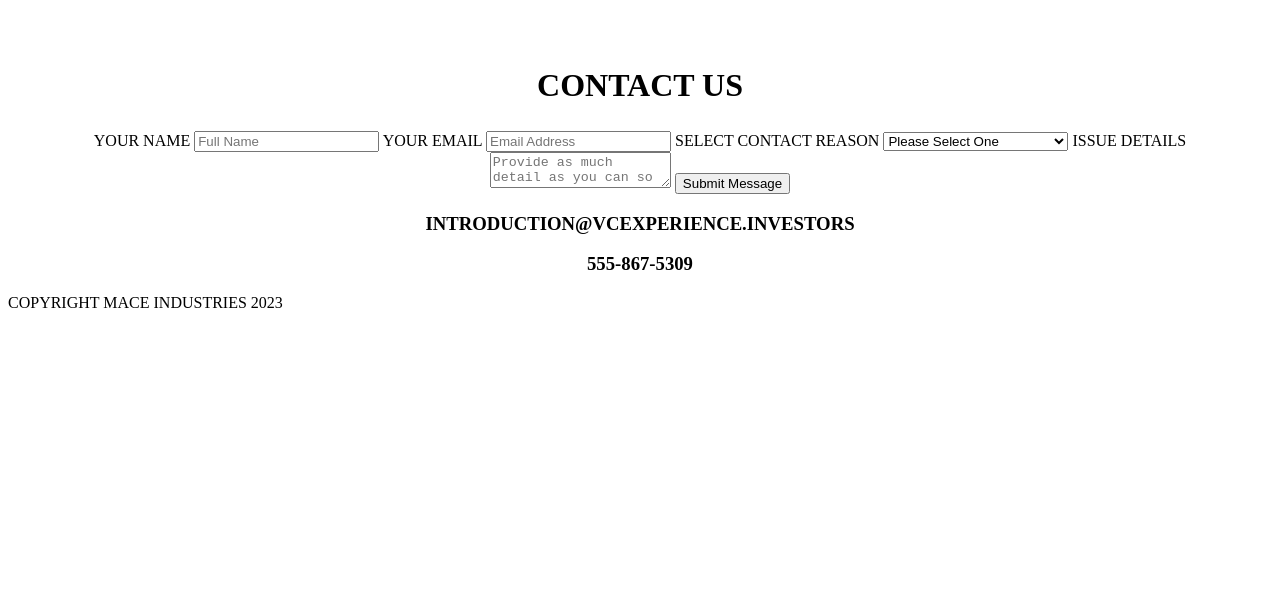
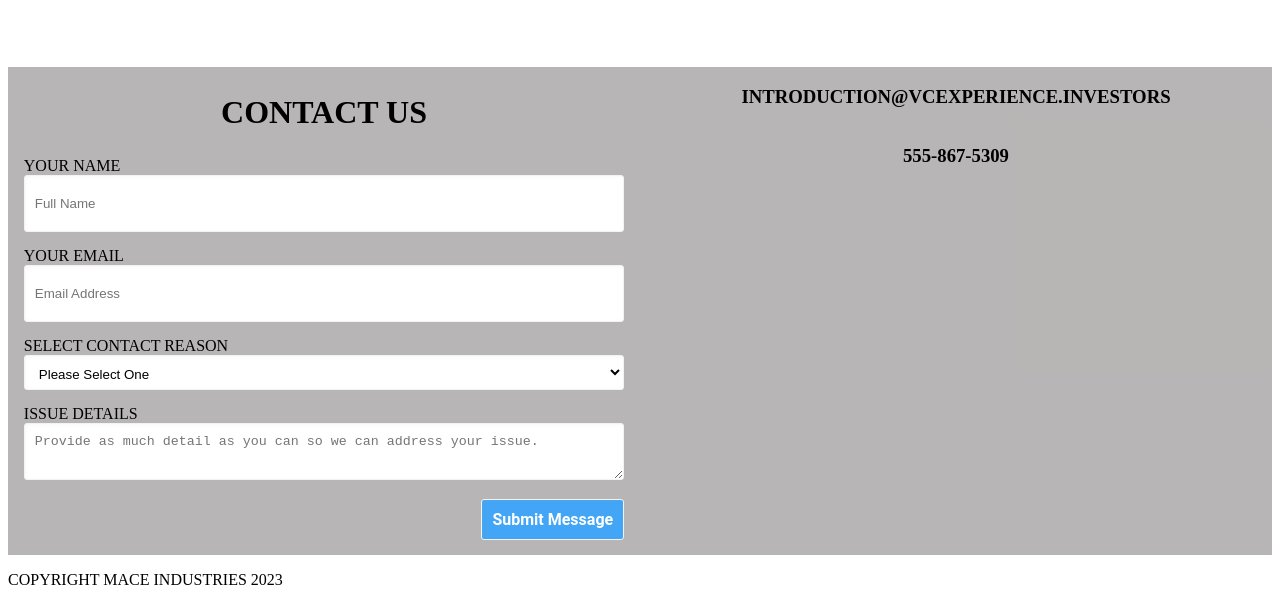
Before and after one commit to pinetechnician/MACE_industries, a plain HTML site: page index.html in a window 1280 px wide. Shown: the part 2423-3028 px from the top of the page. Before the commit the page ends 2751 px from the top, so only its background shows below. Drawn offline with Linux system fonts and the light colour scheme.

Commit message:
Update styles for contact.css
Contact form styles

```diff
--- a/styles.css
+++ b/styles.css
@@ -162,6 +162,21 @@ h2 {
     .banner h1 {
         font-size: 4rem;
     }
+
+    #contact {
+        flex-direction: column;
+        align-items: center;
+    }
+
+    .container {
+        width: 100%;
+    }
+}
+
+@media only screen and (min-width: 983px) {
+    .container {
+        width: 50%;
+    }
 }
 
 @media only screen and (max-width: 815px) {
@@ -181,7 +196,10 @@ h2 {
         padding-top: 20px;
         padding-bottom: 20px;
     }
+
 }
+
+
 
 @media only screen and (max-width: 632px) {
     .team h3 {
@@ -216,3 +234,76 @@ h2 {
         display: none;
     }
 }
+
+#contact{
+    display: flex;
+}
+
+.contact-form {
+    display: table;
+    text-align: left;
+    width: 95%;
+}
+
+input,
+select,
+textarea {
+  background-color: #FFFFFF;
+  border: 1px solid #F2F3F5;
+  border-radius: 3px;
+  box-shadow: inset 1px 1px 3px 0 rgba(189,191,192,0.10);
+  height: 35px;
+  margin-bottom: 15px;
+  padding: 10px;
+  transition: border-color 0.5s ease;
+  width: -webkit-fill-available; /*for some reason, it only works when I use this!!!*/
+  /*width: calc(100%);*/
+}
+
+input:active,
+input:focus,
+textarea:active,
+textarea:focus {
+    border: solid 1px #42A5F5;
+    outline: none;
+}
+
+.container {
+    background-color: rgba(166, 163, 163, 0.8);
+    display: flex;
+    flex-direction: column;
+    align-items: center;
+
+}
+
+.button {
+    border-radius: 3px;
+    color: #FFFFFF;
+    display: inline-block;
+    font-family: 'Roboto', Helvetica, sans-serif;
+    font-size: 16px;
+    font-weight: 700;
+    line-height: normal;
+    padding-top: 15px 30px;
+    text-align: center;
+    text-decoration: none;
+    transition: opacity 0.5s ease;
+  }
+
+  .button:hover {
+    opacity: 0.75;
+  }
+
+  input[type="submit"] {
+    cursor: pointer;
+    height: auto;
+    width: auto;
+  }
+
+  .button-primary {
+    background-color: #42A5F5;
+  }
+
+  .float-right {
+    float: right;
+  }
```
